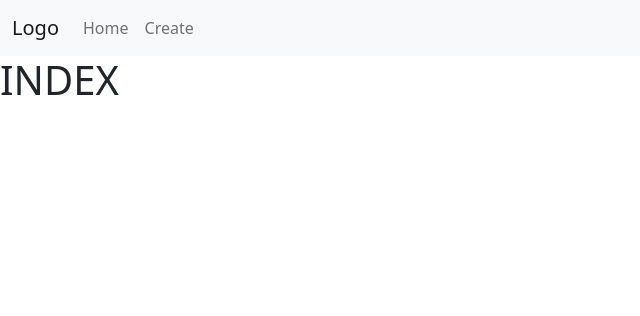
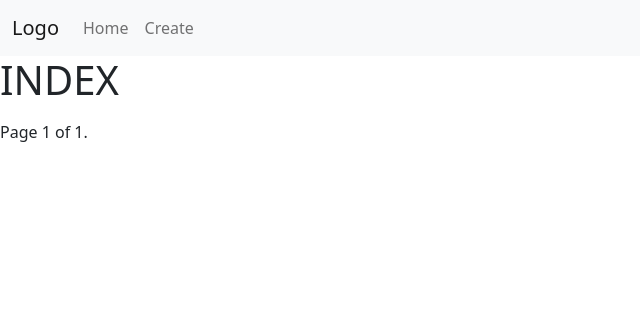
Before and after one commit to seokzin/Django, a Django app: page /board/ in a window 1280 px wide. Shown: the top 316 px of the page, without its empty margins (0-640 px from the left). Run offline with Django 3.2, Linux system fonts and the light colour scheme; data that the repository does not hold is empty; some libraries are stand-ins or nearby versions.

Commit message:
feat: Add paginator

```diff
--- a/board/templates/board/index.html
+++ b/board/templates/board/index.html
@@ -3,11 +3,29 @@
 <h1>INDEX</h1>
 
 <ul>
-  {% for question in questions %}
+  {% for question in page_obj %}
   <li>
     <a href="{% url 'board:detail' question.pk %}">{{ question.title }}</a>
   </li>
   {% endfor %}
 </ul>
 
+<div class="pagination">
+    <span class="step-links">
+        {% if page_obj.has_previous %}
+            <a href="?page=1">&laquo; first</a>
+            <a href="?page={{ page_obj.previous_page_number }}">previous</a>
+        {% endif %}
+
+        <span class="current">
+            Page {{ page_obj.number }} of {{ page_obj.paginator.num_pages }}.
+        </span>
+
+        {% if page_obj.has_next %}
+            <a href="?page={{ page_obj.next_page_number }}">next</a>
+            <a href="?page={{ page_obj.paginator.num_pages }}">last &raquo;</a>
+        {% endif %}
+    </span>
+</div>
+
 {% endblock content %}
--- a/board/views.py
+++ b/board/views.py
@@ -1,3 +1,4 @@
+from django.core.paginator import Paginator
 from django.shortcuts import render, redirect, get_object_or_404
 from django.views.decorators.http import require_safe, require_POST, require_http_methods
 from .models import Question
@@ -20,7 +21,13 @@ def create(request):
 @require_http_methods(['GET', 'SAFE'])
 def index(request):
     questions = Question.objects.order_by('-pk')
-    context = {'questions': questions,}
+
+    paginator = Paginator(questions, 2)
+
+    page_number = request.GET.get('page')
+    page_obj = paginator.get_page(page_number)
+
+    context = {'page_obj': page_obj,}
     return render(request, 'board/index.html', context)
 
 
```
